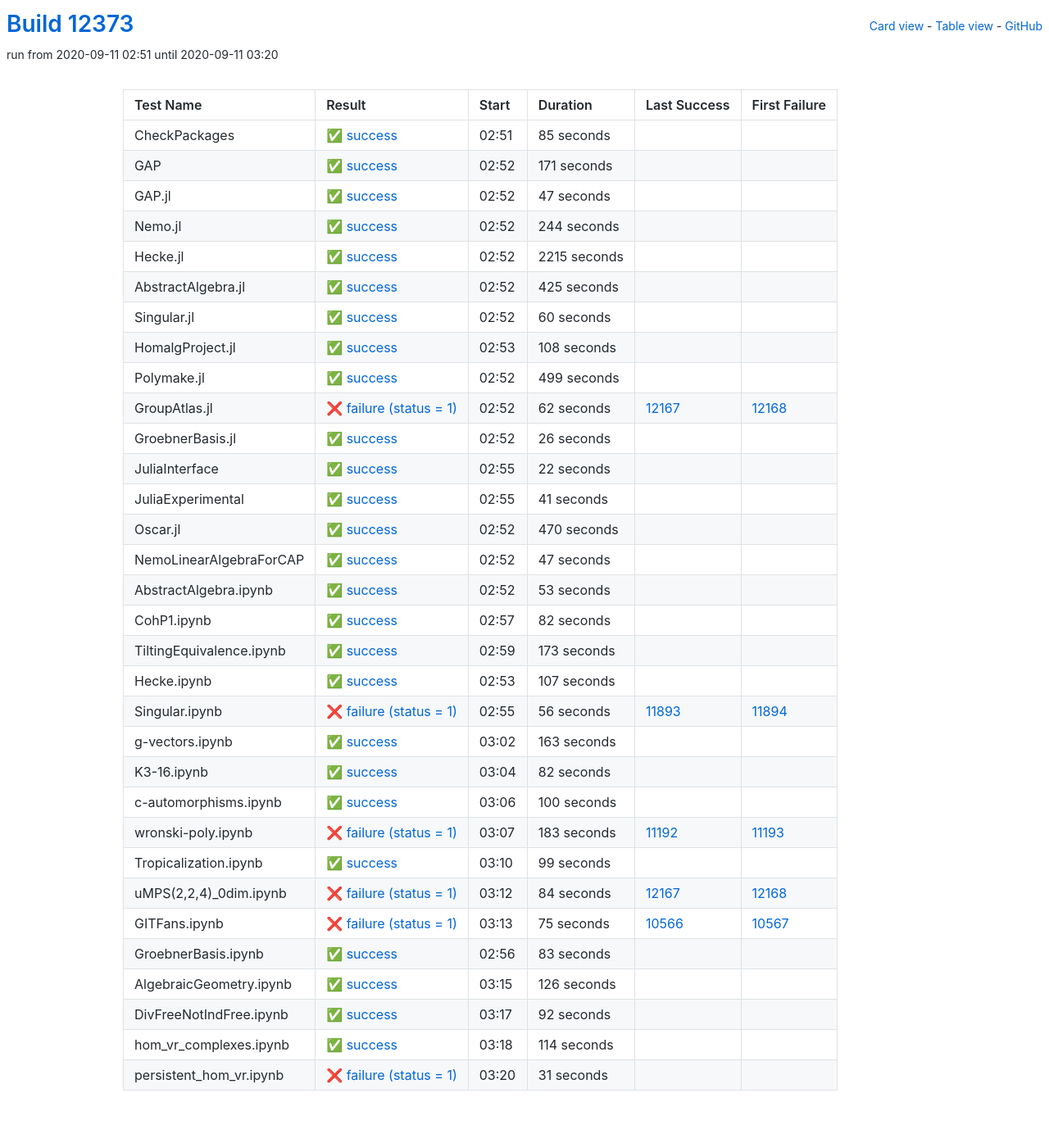
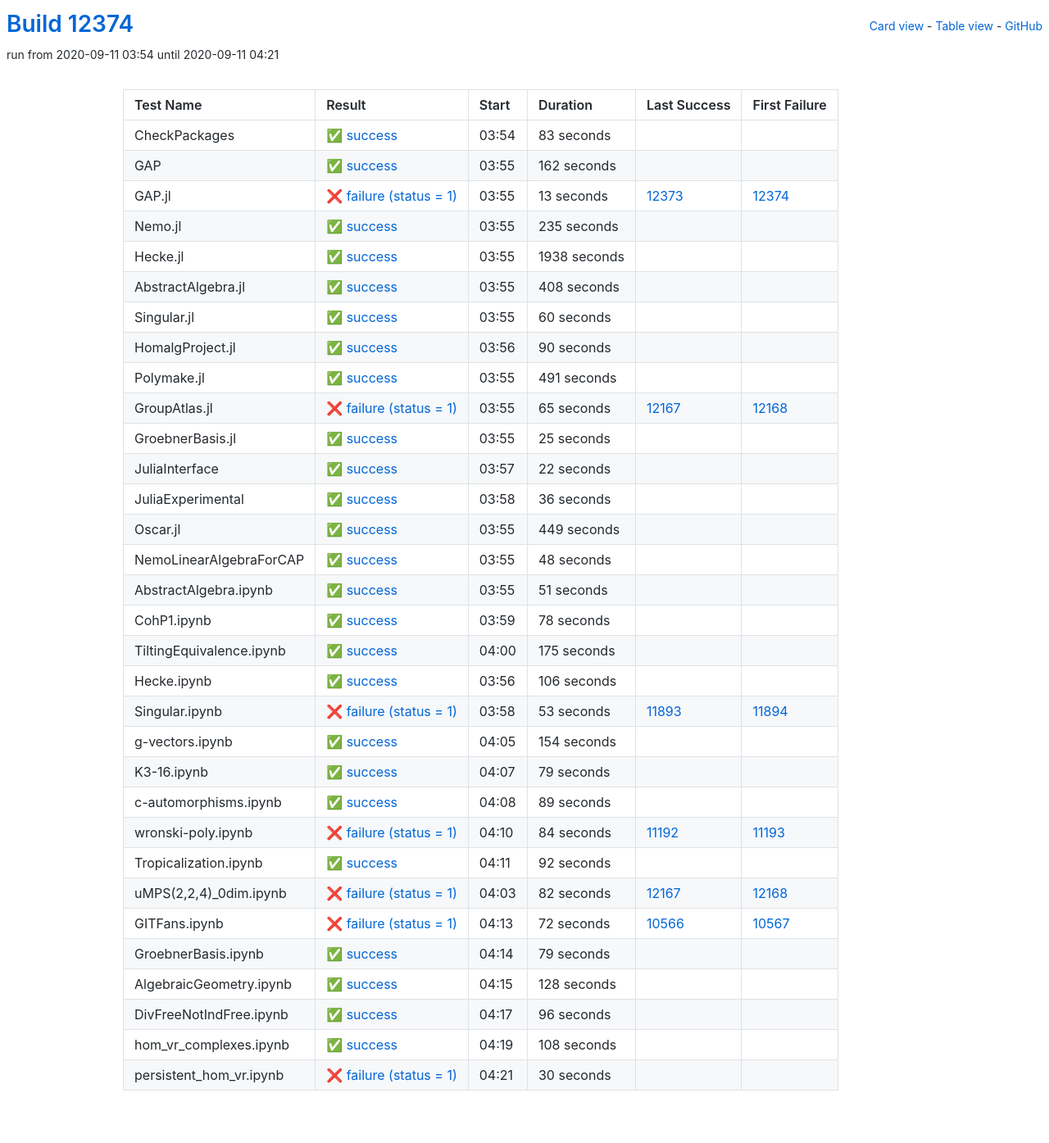
Before and after one commit to oscar-system/oscar-ci-status, a Jekyll site: the page built from table.html, in a window 1280 px wide. Shown: the whole page at 82% size. Built offline with Jekyll 4.4.1, drawn with Linux system fonts in a browser that asks for light colours.

Commit message:
Build #12374

```diff
--- a/_data/ci.yml
+++ b/_data/ci.yml
@@ -1,6 +1,6 @@
 ---
-build: 12373
-build_url: https://oscarci.mathematik.uni-kl.de/job/oscar/12373/
+build: 12374
+build_url: https://oscarci.mathematik.uni-kl.de/job/oscar/12374/
 job: oscar
 organization: oscar-system
 repo: oscar-ci-status
@@ -8,80 +8,80 @@
 tests:
 - name: CheckPackages
   id: checkpackages
-  log: https://oscarci.mathematik.uni-kl.de/job/oscar/12373/artifact/logs/build-12373/CheckPackages.log
-  start: 2020-09-11 02:51
+  log: https://oscarci.mathematik.uni-kl.de/job/oscar/12374/artifact/logs/build-12374/CheckPackages.log
+  start: 2020-09-11 03:54
   success: true
   exitcode: 0
   status: success
-  duration: 85
+  duration: 83
   last_success: false
   last_success_url:
   first_failure: false
   first_failure_url:
 - name: GAP
   id: gap
-  log: https://oscarci.mathematik.uni-kl.de/job/oscar/12373/artifact/logs/build-12373/GAP.log
-  start: 2020-09-11 02:52
+  log: https://oscarci.mathematik.uni-kl.de/job/oscar/12374/artifact/logs/build-12374/GAP.log
+  start: 2020-09-11 03:55
   success: true
   exitcode: 0
   status: success
-  duration: 171
+  duration: 162
   last_success: false
   last_success_url:
   first_failure: false
   first_failure_url:
 - name: GAP.jl
   id: gap-jl
-  log: https://oscarci.mathematik.uni-kl.de/job/oscar/12373/artifact/logs/build-12373/GAP.jl.log
-  start: 2020-09-11 02:52
+  log: https://oscarci.mathematik.uni-kl.de/job/oscar/12374/artifact/logs/build-12374/GAP.jl.log
+  start: 2020-09-11 03:55
+  success: false
+  exitcode: 1
+  status: failure
+  duration: 13
+  last_success: 12373
+  last_success_url: https://oscarci.mathematik.uni-kl.de/job/oscar/12373/
+  first_failure: 12374
+  first_failure_url: https://oscarci.mathematik.uni-kl.de/job/oscar/12374/
+- name: Nemo.jl
+  id: nemo-jl
+  log: https://oscarci.mathematik.uni-kl.de/job/oscar/12374/artifact/logs/build-12374/Nemo.jl.log
+  start: 2020-09-11 03:55
   success: true
   exitcode: 0
   status: success
-  duration: 47
-  last_success: false
-  last_success_url:
-  first_failure: false
-  first_failure_url:
-- name: Nemo.jl
-  id: nemo-jl
-  log: https://oscarci.mathematik.uni-kl.de/job/oscar/12373/artifact/logs/build-12373/Nemo.jl.log
-  start: 2020-09-11 02:52
-  success: true
-  exitcode: 0
-  status: success
-  duration: 244
+  duration: 235
   last_success: false
   last_success_url:
   first_failure: false
   first_failure_url:
 - name: Hecke.jl
   id: hecke-jl
-  log: https://oscarci.mathematik.uni-kl.de/job/oscar/12373/artifact/logs/build-12373/Hecke.jl.log
-  start: 2020-09-11 02:52
+  log: https://oscarci.mathematik.uni-kl.de/job/oscar/12374/artifact/logs/build-12374/Hecke.jl.log
+  start: 2020-09-11 03:55
   success: true
   exitcode: 0
   status: success
-  duration: 2215
+  duration: 1938
   last_success: false
   last_success_url:
   first_failure: false
   first_failure_url:
 - name: AbstractAlgebra.jl
   id: abstractalgebra-jl
-  log: https://oscarci.mathematik.uni-kl.de/job/oscar/12373/artifact/logs/build-12373/AbstractAlgebra.jl.log
-  start: 2020-09-11 02:52
+  log: https://oscarci.mathematik.uni-kl.de/job/oscar/12374/artifact/logs/build-12374/AbstractAlgebra.jl.log
+  start: 2020-09-11 03:55
   success: true
   exitcode: 0
   status: success
-  duration: 425
+  duration: 408
   last_success: false
   last_success_url:
   first_failure: false
   first_failure_url:
 - name: Singular.jl
   id: singular-jl
-  log: https://oscarci.mathematik.uni-kl.de/job/oscar/12373/artifact/logs/build-12373/Singular.jl.log
-  start: 2020-09-11 02:52
+  log: https://oscarci.mathematik.uni-kl.de/job/oscar/12374/artifact/logs/build-12374/Singular.jl.log
+  start: 2020-09-11 03:55
   success: true
   exitcode: 0
   status: success
@@ -92,56 +92,56 @@
   first_failure_url:
 - name: HomalgProject.jl
   id: homalgproject-jl
-  log: https://oscarci.mathematik.uni-kl.de/job/oscar/12373/artifact/logs/build-12373/HomalgProject.jl.log
-  start: 2020-09-11 02:53
+  log: https://oscarci.mathematik.uni-kl.de/job/oscar/12374/artifact/logs/build-12374/HomalgProject.jl.log
+  start: 2020-09-11 03:56
   success: true
   exitcode: 0
   status: success
-  duration: 108
+  duration: 90
   last_success: false
   last_success_url:
   first_failure: false
   first_failure_url:
 - name: Polymake.jl
   id: polymake-jl
-  log: https://oscarci.mathematik.uni-kl.de/job/oscar/12373/artifact/logs/build-12373/Polymake.jl.log
-  start: 2020-09-11 02:52
+  log: https://oscarci.mathematik.uni-kl.de/job/oscar/12374/artifact/logs/build-12374/Polymake.jl.log
+  start: 2020-09-11 03:55
   success: true
   exitcode: 0
   status: success
-  duration: 499
+  duration: 491
   last_success: false
   last_success_url:
   first_failure: false
   first_failure_url:
 - name: GroupAtlas.jl
   id: groupatlas-jl
-  log: https://oscarci.mathematik.uni-kl.de/job/oscar/12373/artifact/logs/build-12373/GroupAtlas.jl.log
-  start: 2020-09-11 02:52
+  log: https://oscarci.mathematik.uni-kl.de/job/oscar/12374/artifact/logs/build-12374/GroupAtlas.jl.log
+  start: 2020-09-11 03:55
   success: false
   exitcode: 1
   status: failure
-  duration: 62
+  duration: 65
   last_success: 12167
   last_success_url: https://oscarci.mathematik.uni-kl.de/job/oscar/12167/
   first_failure: 12168
   first_failure_url: https://oscarci.mathematik.uni-kl.de/job/oscar/12168/
 - name: GroebnerBasis.jl
   id: groebnerbasis-jl
-  log: https://oscarci.mathematik.uni-kl.de/job/oscar/12373/artifact/logs/build-12373/GroebnerBasis.jl.log
-  start: 2020-09-11 02:52
+  log: https://oscarci.mathematik.uni-kl.de/job/oscar/12374/artifact/logs/build-12374/GroebnerBasis.jl.log
+  start: 2020-09-11 03:55
   success: true
   exitcode: 0
   status: success
-  duration: 26
+  duration: 25
   last_success: false
   last_success_url:
   first_failure: false
   first_failure_url:
 - name: JuliaInterface
   id: juliainterface
-  log: https://oscarci.mathematik.uni-kl.de/job/oscar/12373/artifact/logs/build-12373/JuliaInterface.log
-  start: 2020-09-11 02:55
+  log: https://oscarci.mathematik.uni-kl.de/job/oscar/12374/artifact/logs/build-12374/JuliaInterface.log
+  start: 2020-09-11 03:57
   success: true
   exitcode: 0
   status: success
@@ -152,212 +152,152 @@
   first_failure_url:
 - name: JuliaExperimental
   id: juliaexperimental
-  log: https://oscarci.mathematik.uni-kl.de/job/oscar/12373/artifact/logs/build-12373/JuliaExperimental.log
-  start: 2020-09-11 02:55
+  log: https://oscarci.mathematik.uni-kl.de/job/oscar/12374/artifact/logs/build-12374/JuliaExperimental.log
+  start: 2020-09-11 03:58
   success: true
   exitcode: 0
   status: success
-  duration: 41
+  duration: 36
   last_success: false
   last_success_url:
   first_failure: false
   first_failure_url:
 - name: Oscar.jl
   id: oscar-jl
-  log: https://oscarci.mathematik.uni-kl.de/job/oscar/12373/artifact/logs/build-12373/Oscar.jl.log
-  start: 2020-09-11 02:52
+  log: https://oscarci.mathematik.uni-kl.de/job/oscar/12374/artifact/logs/build-12374/Oscar.jl.log
+  start: 2020-09-11 03:55
   success: true
   exitcode: 0
   status: success
-  duration: 470
+  duration: 449
   last_success: false
   last_success_url:
   first_failure: false
   first_failure_url:
 - name: NemoLinearAlgebraForCAP
   id: nemolinearalgebraforcap
-  log: https://oscarci.mathematik.uni-kl.de/job/oscar/12373/artifact/logs/build-12373/NemoLinearAlgebraForCAP.log
-  start: 2020-09-11 02:52
+  log: https://oscarci.mathematik.uni-kl.de/job/oscar/12374/artifact/logs/build-12374/NemoLinearAlgebraForCAP.log
+  start: 2020-09-11 03:55
   success: true
   exitcode: 0
   status: success
-  duration: 47
+  duration: 48
   last_success: false
   last_success_url:
   first_failure: false
   first_failure_url:
 - name: AbstractAlgebra.ipynb
   id: abstractalgebra-ipynb
-  log: https://oscarci.mathematik.uni-kl.de/job/oscar/12373/artifact/logs/build-12373/AbstractAlgebra.ipynb.log
-  start: 2020-09-11 02:52
+  log: https://oscarci.mathematik.uni-kl.de/job/oscar/12374/artifact/logs/build-12374/AbstractAlgebra.ipynb.log
+  start: 2020-09-11 03:55
   success: true
   exitcode: 0
   status: success
-  duration: 53
+  duration: 51
   last_success: false
   last_success_url:
   first_failure: false
   first_failure_url:
 - name: CohP1.ipynb
   id: cohp1-ipynb
-  log: https://oscarci.mathematik.uni-kl.de/job/oscar/12373/artifact/logs/build-12373/CohP1.ipynb.log
-  start: 2020-09-11 02:57
+  log: https://oscarci.mathematik.uni-kl.de/job/oscar/12374/artifact/logs/build-12374/CohP1.ipynb.log
+  start: 2020-09-11 03:59
   success: true
   exitcode: 0
   status: success
-  duration: 82
+  duration: 78
   last_success: false
   last_success_url:
   first_failure: false
   first_failure_url:
 - name: TiltingEquivalence.ipynb
   id: tiltingequivalence-ipynb
-  log: https://oscarci.mathematik.uni-kl.de/job/oscar/12373/artifact/logs/build-12373/TiltingEquivalence.ipynb.log
-  start: 2020-09-11 02:59
+  log: https://oscarci.mathematik.uni-kl.de/job/oscar/12374/artifact/logs/build-12374/TiltingEquivalence.ipynb.log
+  start: 2020-09-11 04:00
   success: true
   exitcode: 0
   status: success
-  duration: 173
+  duration: 175
   last_success: false
   last_success_url:
   first_failure: false
   first_failure_url:
 - name: Hecke.ipynb
   id: hecke-ipynb
-  log: https://oscarci.mathematik.uni-kl.de/job/oscar/12373/artifact/logs/build-12373/Hecke.ipynb.log
-  start: 2020-09-11 02:53
+  log: https://oscarci.mathematik.uni-kl.de/job/oscar/12374/artifact/logs/build-12374/Hecke.ipynb.log
+  start: 2020-09-11 03:56
   success: true
   exitcode: 0
   status: success
-  duration: 107
+  duration: 106
   last_success: false
   last_success_url:
   first_failure: false
   first_failure_url:
 - name: Singular.ipynb
   id: singular-ipynb
-  log: https://oscarci.mathematik.uni-kl.de/job/oscar/12373/artifact/logs/build-12373/Singular.ipynb.log
-  start: 2020-09-11 02:55
+  log: https://oscarci.mathematik.uni-kl.de/job/oscar/12374/artifact/logs/build-12374/Singular.ipynb.log
+  start: 2020-09-11 03:58
   success: false
   exitcode: 1
   status: failure
-  duration: 56
+  duration: 53
   last_success: 11893
   last_success_url: https://oscarci.mathematik.uni-kl.de/job/oscar/11893/
   first_failure: 11894
   first_failure_url: https://oscarci.mathematik.uni-kl.de/job/oscar/11894/
 - name: g-vectors.ipynb
   id: g-vectors-ipynb
-  log: https://oscarci.mathematik.uni-kl.de/job/oscar/12373/artifact/logs/build-12373/g-vectors.ipynb.log
-  start: 2020-09-11 03:02
+  log: https://oscarci.mathematik.uni-kl.de/job/oscar/12374/artifact/logs/build-12374/g-vectors.ipynb.log
+  start: 2020-09-11 04:05
   success: true
   exitcode: 0
   status: success
-  duration: 163
+  duration: 154
   last_success: false
   last_success_url:
   first_failure: false
   first_failure_url:
 - name: K3-16.ipynb
   id: k3-16-ipynb
-  log: https://oscarci.mathematik.uni-kl.de/job/oscar/12373/artifact/logs/build-12373/K3-16.ipynb.log
-  start: 2020-09-11 03:04
+  log: https://oscarci.mathematik.uni-kl.de/job/oscar/12374/artifact/logs/build-12374/K3-16.ipynb.log
+  start: 2020-09-11 04:07
   success: true
   exitcode: 0
   status: success
-  duration: 82
+  duration: 79
   last_success: false
   last_success_url:
   first_failure: false
   first_failure_url:
 - name: c-automorphisms.ipynb
   id: c-automorphisms-ipynb
-  log: https://oscarci.mathematik.uni-kl.de/job/oscar/12373/artifact/logs/build-12373/c-automorphisms.ipynb.log
-  start: 2020-09-11 03:06
+  log: https://oscarci.mathematik.uni-kl.de/job/oscar/12374/artifact/logs/build-12374/c-automorphisms.ipynb.log
+  start: 2020-09-11 04:08
   success: true
   exitcode: 0
   status: success
-  duration: 100
+  duration: 89
   last_success: false
   last_success_url:
   first_failure: false
   first_failure_url:
 - name: wronski-poly.ipynb
   id: wronski-poly-ipynb
-  log: https://oscarci.mathematik.uni-kl.de/job/oscar/12373/artifact/logs/build-12373/wronski-poly.ipynb.log
-  start: 2020-09-11 03:07
+  log: https://oscarci.mathematik.uni-kl.de/job/oscar/12374/artifact/logs/build-12374/wronski-poly.ipynb.log
+  start: 2020-09-11 04:10
   success: false
   exitcode: 1
   status: failure
-  duration: 183
+  duration: 84
   last_success: 11192
   last_success_url: https://oscarci.mathematik.uni-kl.de/job/oscar/11192/
   first_failure: 11193
   first_failure_url: https://oscarci.mathematik.uni-kl.de/job/oscar/11193/
 - name: Tropicalization.ipynb
   id: tropicalization-ipynb
-  log: https://oscarci.mathematik.uni-kl.de/job/oscar/12373/artifact/logs/build-12373/Tropicalization.ipynb.log
-  start: 2020-09-11 03:10
-  success: true
-  exitcode: 0
-  status: success
-  duration: 99
-  last_success: false
-  last_success_url:
-  first_failure: false
-  first_failure_url:
-- name: uMPS(2,2,4)_0dim.ipynb
-  id: umps-2-2-4-0dim-ipynb
-  log: https://oscarci.mathematik.uni-kl.de/job/oscar/12373/artifact/logs/build-12373/uMPS-2-2-4-_0dim.ipynb.log
-  start: 2020-09-11 03:12
-  success: false
-  exitcode: 1
-  status: failure
-  duration: 84
-  last_success: 12167
-  last_success_url: https://oscarci.mathematik.uni-kl.de/job/oscar/12167/
-  first_failure: 12168
-  first_failure_url: https://oscarci.mathematik.uni-kl.de/job/oscar/12168/
-- name: GITFans.ipynb
-  id: gitfans-ipynb
-  log: https://oscarci.mathematik.uni-kl.de/job/oscar/12373/artifact/logs/build-12373/GITFans.ipynb.log
-  start: 2020-09-11 03:13
-  success: false
-  exitcode: 1
-  status: failure
-  duration: 75
-  last_success: 10566
-  last_success_url: https://oscarci.mathematik.uni-kl.de/job/oscar/10566/
-  first_failure: 10567
-  first_failure_url: https://oscarci.mathematik.uni-kl.de/job/oscar/10567/
-- name: GroebnerBasis.ipynb
-  id: groebnerbasis-ipynb
-  log: https://oscarci.mathematik.uni-kl.de/job/oscar/12373/artifact/logs/build-12373/GroebnerBasis.ipynb.log
-  start: 2020-09-11 02:56
-  success: true
-  exitcode: 0
-  status: success
-  duration: 83
-  last_success: false
-  last_success_url:
-  first_failure: false
-  first_failure_url:
-- name: AlgebraicGeometry.ipynb
-  id: algebraicgeometry-ipynb
-  log: https://oscarci.mathematik.uni-kl.de/job/oscar/12373/artifact/logs/build-12373/AlgebraicGeometry.ipynb.log
-  start: 2020-09-11 03:15
-  success: true
-  exitcode: 0
-  status: success
-  duration: 126
-  last_success: false
-  last_success_url:
-  first_failure: false
-  first_failure_url:
-- name: DivFreeNotIndFree.ipynb
-  id: divfreenotindfree-ipynb
-  log: https://oscarci.mathematik.uni-kl.de/job/oscar/12373/artifact/logs/build-12373/DivFreeNotIndFree.ipynb.log
-  start: 2020-09-11 03:17
+  log: https://oscarci.mathematik.uni-kl.de/job/oscar/12374/artifact/logs/build-12374/Tropicalization.ipynb.log
+  start: 2020-09-11 04:11
   success: true
   exitcode: 0
   status: success
@@ -366,26 +306,86 @@
   last_success_url:
   first_failure: false
   first_failure_url:
-- name: hom_vr_complexes.ipynb
-  id: hom-vr-complexes-ipynb
-  log: https://oscarci.mathematik.uni-kl.de/job/oscar/12373/artifact/logs/build-12373/hom_vr_complexes.ipynb.log
-  start: 2020-09-11 03:18
+- name: uMPS(2,2,4)_0dim.ipynb
+  id: umps-2-2-4-0dim-ipynb
+  log: https://oscarci.mathematik.uni-kl.de/job/oscar/12374/artifact/logs/build-12374/uMPS-2-2-4-_0dim.ipynb.log
+  start: 2020-09-11 04:03
+  success: false
+  exitcode: 1
+  status: failure
+  duration: 82
+  last_success: 12167
+  last_success_url: https://oscarci.mathematik.uni-kl.de/job/oscar/12167/
+  first_failure: 12168
+  first_failure_url: https://oscarci.mathematik.uni-kl.de/job/oscar/12168/
+- name: GITFans.ipynb
+  id: gitfans-ipynb
+  log: https://oscarci.mathematik.uni-kl.de/job/oscar/12374/artifact/logs/build-12374/GITFans.ipynb.log
+  start: 2020-09-11 04:13
+  success: false
+  exitcode: 1
+  status: failure
+  duration: 72
+  last_success: 10566
+  last_success_url: https://oscarci.mathematik.uni-kl.de/job/oscar/10566/
+  first_failure: 10567
+  first_failure_url: https://oscarci.mathematik.uni-kl.de/job/oscar/10567/
+- name: GroebnerBasis.ipynb
+  id: groebnerbasis-ipynb
+  log: https://oscarci.mathematik.uni-kl.de/job/oscar/12374/artifact/logs/build-12374/GroebnerBasis.ipynb.log
+  start: 2020-09-11 04:14
   success: true
   exitcode: 0
   status: success
-  duration: 114
+  duration: 79
+  last_success: false
+  last_success_url:
+  first_failure: false
+  first_failure_url:
+- name: AlgebraicGeometry.ipynb
+  id: algebraicgeometry-ipynb
+  log: https://oscarci.mathematik.uni-kl.de/job/oscar/12374/artifact/logs/build-12374/AlgebraicGeometry.ipynb.log
+  start: 2020-09-11 04:15
+  success: true
+  exitcode: 0
+  status: success
+  duration: 128
+  last_success: false
+  last_success_url:
+  first_failure: false
+  first_failure_url:
+- name: DivFreeNotIndFree.ipynb
+  id: divfreenotindfree-ipynb
+  log: https://oscarci.mathematik.uni-kl.de/job/oscar/12374/artifact/logs/build-12374/DivFreeNotIndFree.ipynb.log
+  start: 2020-09-11 04:17
+  success: true
+  exitcode: 0
+  status: success
+  duration: 96
+  last_success: false
+  last_success_url:
+  first_failure: false
+  first_failure_url:
+- name: hom_vr_complexes.ipynb
+  id: hom-vr-complexes-ipynb
+  log: https://oscarci.mathematik.uni-kl.de/job/oscar/12374/artifact/logs/build-12374/hom_vr_complexes.ipynb.log
+  start: 2020-09-11 04:19
+  success: true
+  exitcode: 0
+  status: success
+  duration: 108
   last_success: false
   last_success_url:
   first_failure: false
   first_failure_url:
 - name: persistent_hom_vr.ipynb
   id: persistent-hom-vr-ipynb
-  log: https://oscarci.mathematik.uni-kl.de/job/oscar/12373/artifact/logs/build-12373/persistent_hom_vr.ipynb.log
-  start: 2020-09-11 03:20
+  log: https://oscarci.mathematik.uni-kl.de/job/oscar/12374/artifact/logs/build-12374/persistent_hom_vr.ipynb.log
+  start: 2020-09-11 04:21
   success: false
   exitcode: 1
   status: failure
-  duration: 31
+  duration: 30
   last_success: false
   last_success_url:
   first_failure: false
```
Also changed, not shown: README.md.
